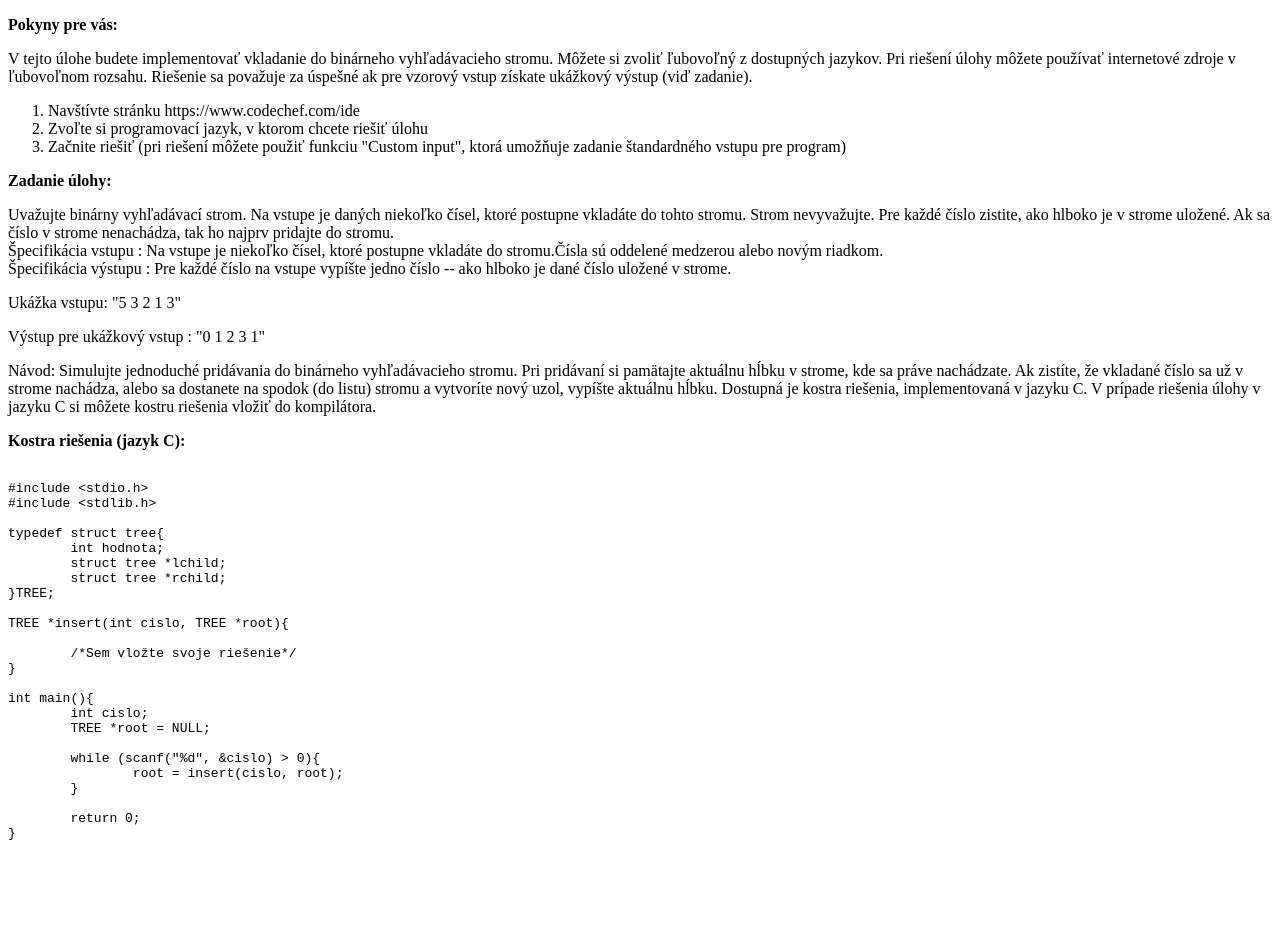
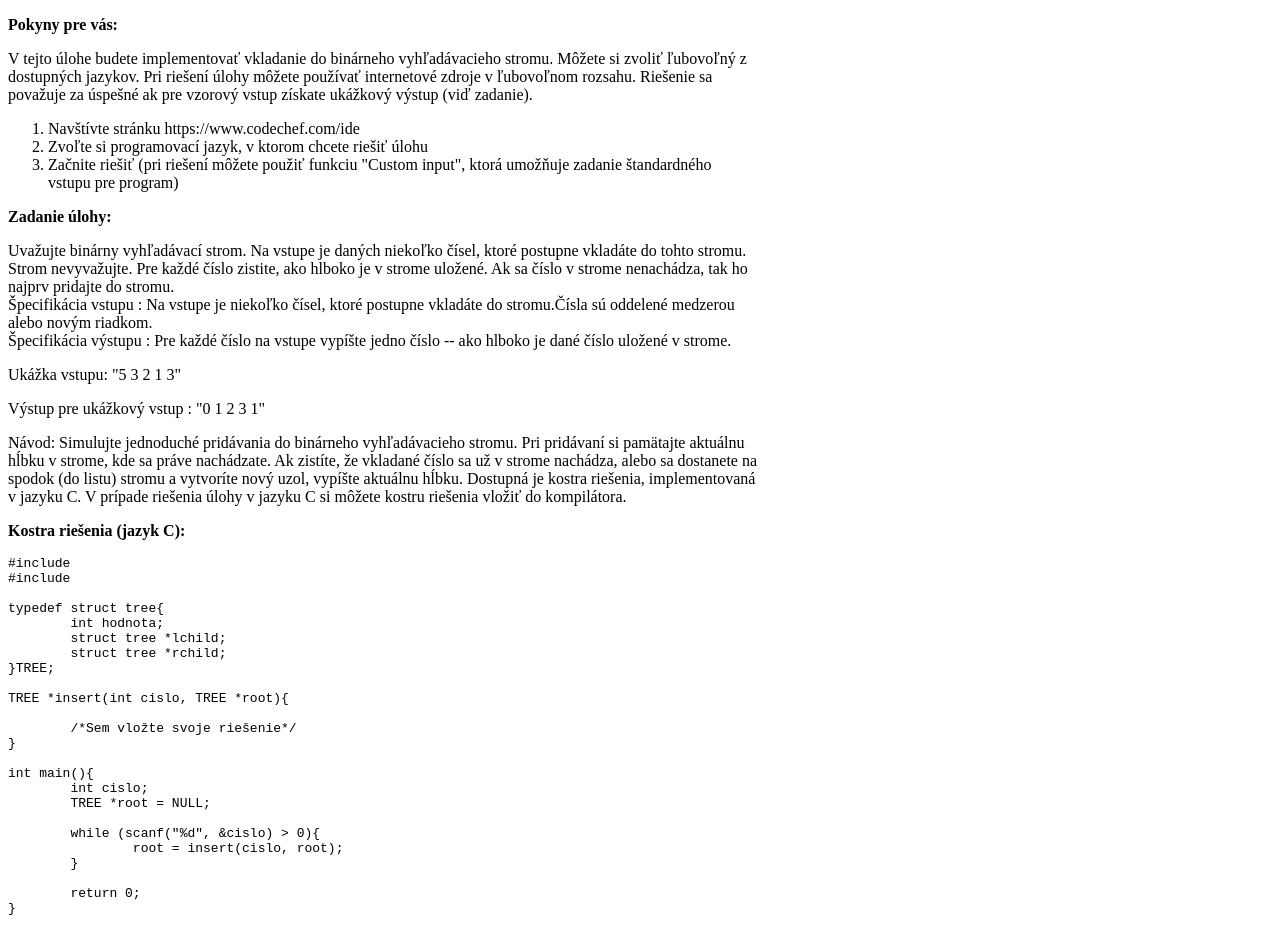
Before and after one commit to mlabaj/MiMo8.github.io, a plain HTML site: page index.html in a window 1280 px wide. Before the commit the page ends 869 px from the top, so only its background shows below. Drawn offline with Linux system fonts and the light colour scheme.

Commit message:
Update index.html

```diff
--- a/index.html
+++ b/index.html
@@ -1,10 +1,10 @@
 <!DOCTYPE html>
 <html>
+<head>
 	<meta charset="utf-8">
-<head>
 	<style>
-content {
-    width: 1000px;
+		div.content {
+			width: 750px;
 		}
 	</style>
 </head>
@@ -18,14 +18,12 @@ content {
 		Pri riešení úlohy môžete používať internetové zdroje v ľubovoľnom rozsahu.
 		Riešenie sa považuje za úspešné ak pre vzorový vstup získate ukážkový výstup (viď zadanie).
 	</p>
-	<p>
 	<ol>
 		<li>Navštívte stránku https://www.codechef.com/ide</li>
 		<li>Zvoľte si programovací jazyk, v ktorom chcete riešiť úlohu</li>
 		<li>Začnite riešiť (pri riešení môžete použiť funkciu "Custom input", ktorá
 			umožňuje zadanie štandardného vstupu pre program)</li>
 	</ol>
-	</p>
 	<p>
 		<b>Zadanie úlohy:</b>
 	</p>
@@ -47,7 +45,8 @@ content {
 	</p>
 	<p>
 		<b>Kostra riešenia (jazyk C):</b></p>
-  <xmp>
+</div>
+<pre>
 #include <stdio.h>
 #include <stdlib.h>
 
@@ -72,7 +71,6 @@ int main(){
 
 	return 0;
 }
-  </xmp>
-  </div>
+</pre>
 </body>
 </html>
```
Lines whose indentation alone changed are shown as unchanged.
